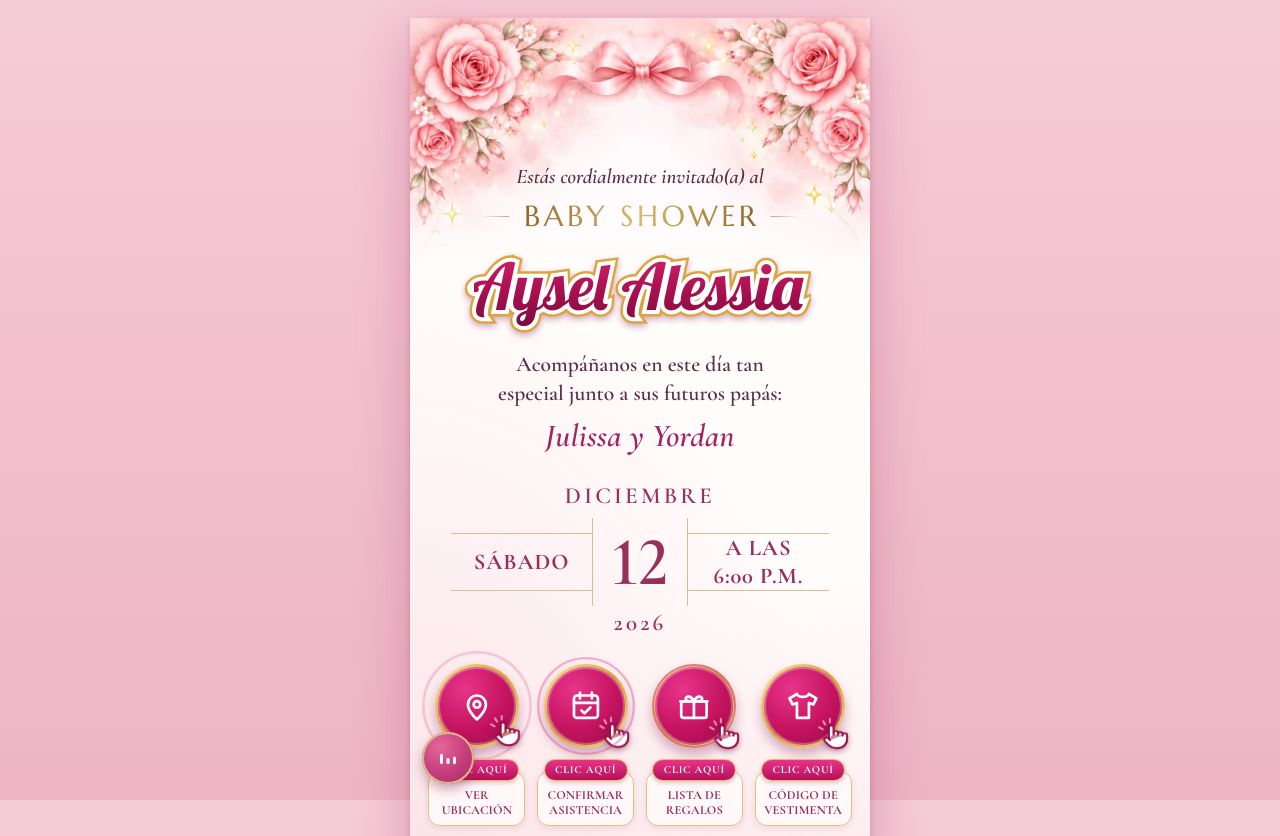
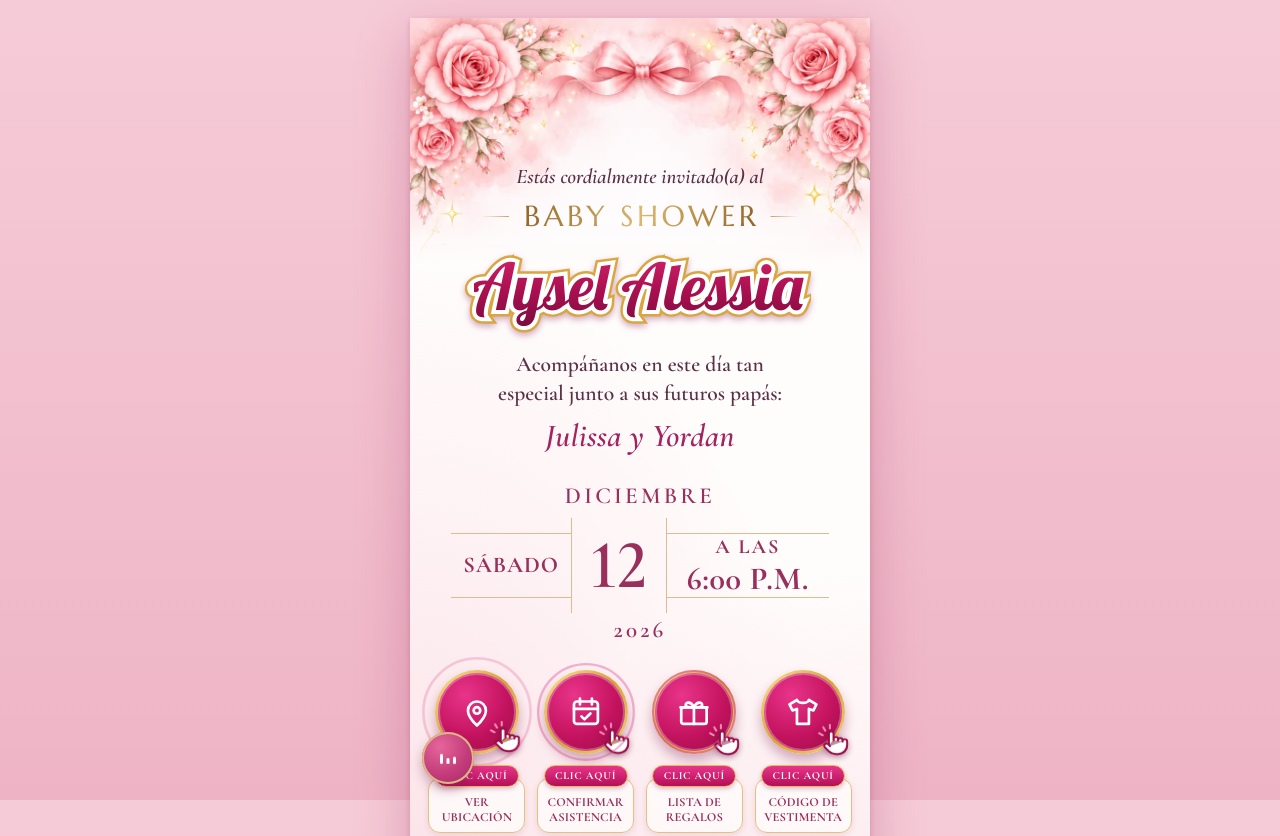
Before and after one commit to henoch2003/invitacion-beby-shower, a website: page public/index.html in a window 1280 px wide. Shown: the top 836 px of the page. Drawn offline with nearby package versions, Linux system fonts and the light colour scheme; no server answers.

Commit message:
Add files via upload

```diff
--- a/public/index.html
+++ b/public/index.html
@@ -107,9 +107,13 @@ a:focus-visible, button:focus-visible, input:focus-visible, textarea:focus-visib
 /* ---------- Fecha ---------- */
 .date { width: 100%; margin-top: 5cqw; display: flex; flex-direction: column; align-items: center; }
 .date .month, .date .year { font-weight: 600; letter-spacing: .14em; font-size: clamp(1.1rem, 5cqw, 1.45rem); color: var(--berry); text-transform: uppercase; }
-.date .row { display: grid; grid-template-columns: minmax(0, 1fr) auto minmax(0, 1fr); align-items: stretch; width: 100%; max-width: 88cqw; margin-top: 1cqw; }
+.date .row { display: grid; grid-template-columns: minmax(0, .85fr) auto minmax(0, 1.15fr); align-items: stretch; width: 100%; max-width: 94cqw; margin-top: 1cqw; }
 .date .side { display: flex; align-items: center; justify-content: center; margin-block: 3.2cqw; border-block: 1px solid var(--line); font-weight: 700; font-size: clamp(1.05rem, 4.9cqw, 1.45rem); letter-spacing: .04em; line-height: 1.25; text-align: center; color: var(--berry); }
 .date .mid { padding-inline: 4cqw; border-inline: 1px solid var(--line); display: flex; align-items: center; justify-content: center; font-weight: 600; font-size: clamp(3.4rem, 15cqw, 4.5rem); line-height: 1.05; color: var(--berry); font-variant-numeric: lining-nums; }
+
+.date .side.time { flex-direction: column; gap: .1em; white-space: nowrap; }
+.date .side.time small { font-size: clamp(.95rem, 4.4cqw, 1.3rem); font-weight: 700; letter-spacing: .1em; }
+.date .side.time b { font-size: clamp(1.45rem, 7cqw, 2.1rem); font-weight: 700; letter-spacing: .02em; line-height: 1.1; color: var(--berry); }
 
 /* ---------- Íconos de acción ---------- */
 .actions { display: grid; grid-template-columns: repeat(4, 1fr); gap: 2.6cqw; width: calc(100% + 10cqw); margin-top: 5cqw; align-items: start; }
@@ -204,7 +208,7 @@ a:focus-visible, button:focus-visible, input:focus-visible, textarea:focus-visib
 .intro { position: fixed; inset: 0; z-index: 50; display: flex; align-items: center; justify-content: center; overflow: hidden; background: #fbe6ec; transition: opacity .8s ease, visibility .8s; }
 .intro.gone { opacity: 0; visibility: hidden; }
 .vwrap { position: relative; width: 100%; height: 100%; background: #fbe6ec; }
-.vwrap video { width: 100%; height: 100%; object-fit: cover; object-position: 90% 50%; display: block; }
+.vwrap video { width: 100%; height: 100%; object-fit: contain; object-position: center; display: block; }
 @media (min-width: 520px) {
   .intro { background: linear-gradient(180deg, #f6cbd8, #eeb4c6); }
   .vwrap { width: auto; height: min(100svh - 36px, 780px); aspect-ratio: 720 / 1210; border-radius: 6px; overflow: hidden; box-shadow: 0 18px 50px rgba(150, 30, 80, .28), 0 2px 6px rgba(150, 30, 80, .18); }
@@ -277,7 +281,7 @@ a:focus-visible, button:focus-visible, input:focus-visible, textarea:focus-visib
 
       <div class="date" aria-label="Sábado 12 de diciembre de 2026, 6:00 p. m.">
         <span class="month">Diciembre</span>
-        <div class="row"><div class="side">SÁBADO</div><div class="mid">12</div><div class="side">A LAS<br>6:00 P.M.</div></div>
+        <div class="row"><div class="side">SÁBADO</div><div class="mid">12</div><div class="side time"><small>A LAS</small><b>6:00 P.M.</b></div></div>
         <span class="year">2026</span>
       </div>
 
```
